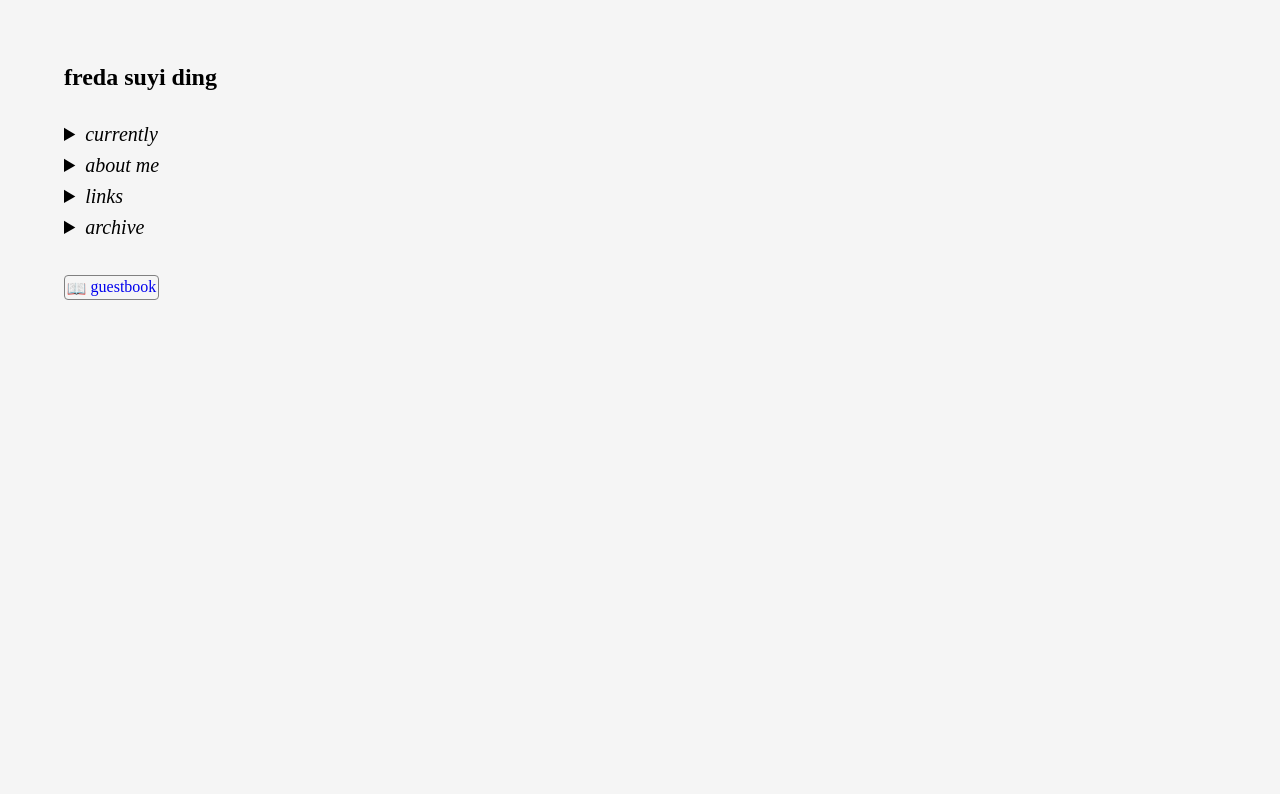
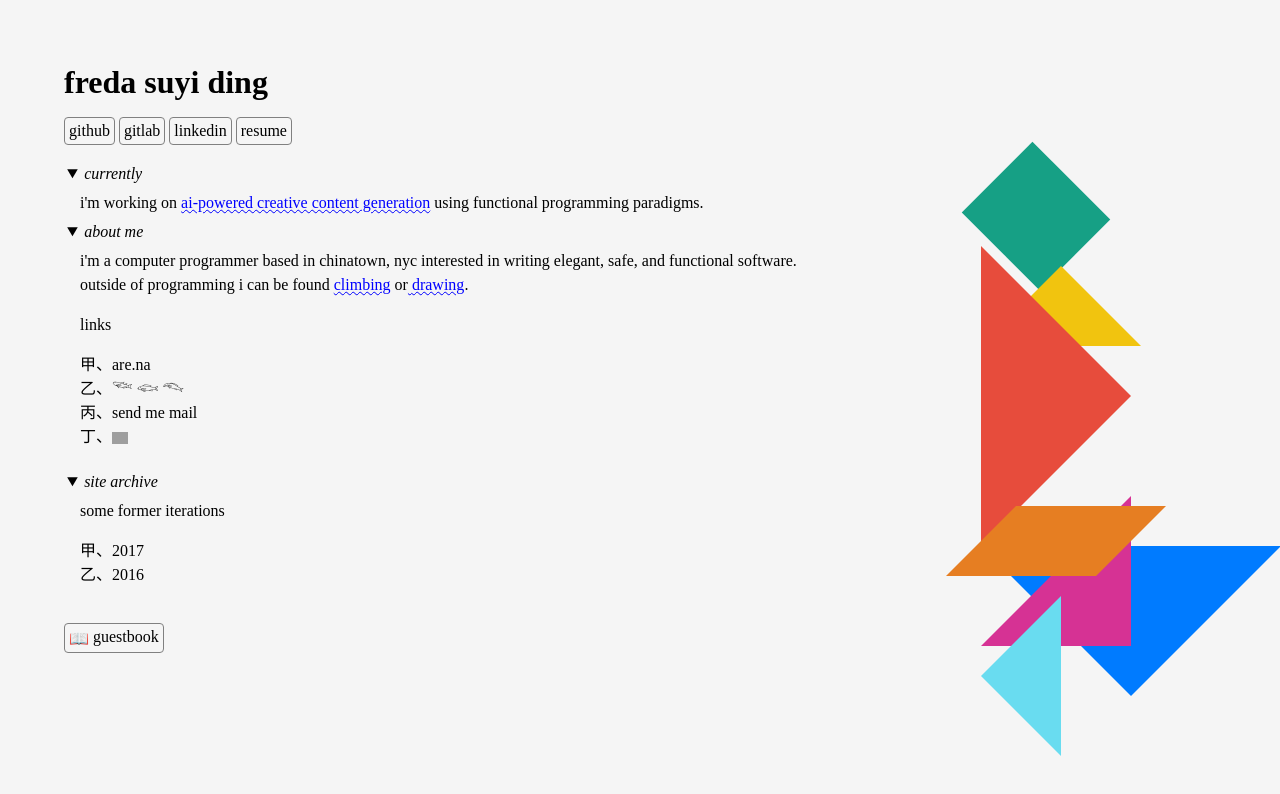
Before and after one commit to pseuyi/website, a React (Create React App) app: page / in a window 1280 px wide. Shown: the top 794 px of the page. Built offline with nearby package versions, Linux system fonts and the light colour scheme; grey boxes are pictures that could not be loaded.

Commit message:
adjust styles and reorganize links

```diff
--- a/src/App.css
+++ b/src/App.css
@@ -3,22 +3,43 @@
   margin: auto;
   padding: 4rem;
   font-family: "Times New Roman", "serif";
-  font-size: 20px;
+}
+
+@media (max-width: 1000px) {
+  .app {
+    padding: 2rem;
+  }
 }
 
 .title {
-  font-size: 1.5rem;
-  margin-bottom: 2rem;
+  font-size: 2rem;
+}
+
+.topLinks {
+  display: flex;
+  grid-gap: 0.25rem;
+  margin: 1rem 0;
+}
+
+.sections {
+  display: inline-block;
 }
 
 details {
   cursor: pointer;
+  text-decoration: none;
 }
 
 .summary {
   font-style: italic;
   font-family: "Times New Roman", "serif";
   margin: 0.25rem 0;
+  text-decoration: none;
+  padding-left: 0.2rem;
+}
+
+summary:focus {
+  outline: none;
 }
 
 .info {
@@ -26,32 +47,143 @@ details {
   line-height: 1.5rem;
 }
 
+ul {
+  padding-left: 2rem;
+}
+
 li {
   list-style-type: cjk-heavenly-stem;
+  text-decoration: none;
+
+  a {
+    text-decoration: none;
+  }
+  a:visited {
+    text-decoration: none;
+  }
 }
 
 a {
-  text-decoration: none;
+  color: black;
 }
 
 a:visited {
-  text-decoration: none;
   color: grey;
+}
+
+a:hover {
+  color: blue;
+}
+
+.clickable {
+  text-decoration-style: wavy;
+  text-decoration-thickness: 1px;
+  color: blue;
 }
 
 .guestbook {
   vertical-align: middle;
+  display: inline-block;
 }
 
 footer {
-  margin-top: 2rem;
+  margin-top: 1rem;
+  display: block;
+}
+
+.softButton {
   display: inline-block;
   border-radius: 0.25rem;
-  padding: 0.1rem;
+  padding: 0.25rem;
   border: solid 1px grey;
   font-size: 1rem;
+
+  a {
+    text-decoration: none;
+  }
+  a:visited {
+    text-decoration: none;
+  }
 }
 
-footer:hover {
+.softButton:hover {
   background-color: lightgrey;
 }
+
+/*blocks*/
+.block {
+  position: relative;
+}
+
+#square {
+  width: 110px;
+  height: 100px;
+  background: #16a085;
+  -webkit-transform: rotate(45deg);
+  -moz-transform: rotate(45deg);
+  -o-transform: rotate(45deg);
+  -ms-transform: rotate(45deg);
+  transform: rotate(45deg);
+}
+
+#triangle1 {
+  width: 0;
+  height: 0;
+  border-style: solid;
+  border-width: 0 80px 80px 80px;
+  border-color: transparent transparent #f1c40f transparent;
+}
+
+#triangle2 {
+  width: 0;
+  height: 0;
+  border-style: solid;
+  border-width: 150px 0 150px 150px;
+  border-color: transparent transparent transparent #e74c3c;
+  top: -100px;
+}
+
+#triangle3 {
+  width: 0;
+  height: 0;
+  border-style: solid;
+  border-width: 150px 150px 0 150px;
+  border-color: #007bff transparent transparent transparent;
+  top: -100px;
+}
+
+#triangle4 {
+  width: 0;
+  height: 0;
+  border-style: solid;
+  border-width: 0 0 150px 150px;
+  border-color: transparent transparent #d63294 transparent;
+  top: -300px;
+}
+
+#triangle5 {
+  width: 0;
+  height: 0;
+  border-style: solid;
+  border-width: 80px 80px 80px 0;
+  border-color: transparent #69dcf0 transparent transparent;
+  top: -350px;
+}
+
+#parallelogram {
+  width: 150px;
+  height: 70px;
+  -webkit-transform: skew(-45deg);
+  -moz-transform: skew(-45deg);
+  -o-transform: skew(-45deg);
+  background: #e67e22;
+  top: -600px;
+}
+
+/*Page layout*/
+#blockTray {
+  float: right;
+  height: 100%;
+  width: 20%;
+  padding: 5px;
+}
--- a/src/App.js
+++ b/src/App.js
@@ -6,16 +6,46 @@ function App() {
       <header className="title">
         <b>freda suyi ding</b>
       </header>
+      <div className="topLinks">
+        <div className="softButton">
+          <a href="https://github.com/pseuyi" target="_blank" rel="noreferrer">
+            github
+          </a>
+        </div>
+        <div className="softButton">
+          <a href="https://gitlab.com/pseuyi" target="_blank" rel="noreferrer">
+            gitlab
+          </a>
+        </div>
+        <div className="softButton">
+          <a
+            href="https://www.linkedin.com/in/pseuyi/"
+            target="_blank"
+            rel="noreferrer"
+          >
+            linkedin
+          </a>
+        </div>
+        <div className="softButton">
+          <a
+            href="https://docs.google.com/document/d/18GQSqlOH4n46326_tAB26Go9NKEBiMQGqiRomDJTP6w/edit?usp=sharing"
+            rel="noreferrer"
+          >
+            resume
+          </a>
+        </div>
+      </div>
 
-      <div>
-        <details>
+      <div className="sections">
+        <details open>
           <summary className="summary">currently</summary>
           <div className="info">
-            working on{" "}
+            i'm working on{" "}
             <a
               href="https://www.costarastrology.com/"
               target="_blank"
               rel="noreferrer"
+              className="clickable"
             >
               ai-powered creative content generation
             </a>{" "}
@@ -23,63 +53,32 @@ function App() {
           </div>
         </details>
 
-        <details>
+        <details open>
           <summary className="summary">about me</summary>
           <div className="info">
-            i'm a computer programmer based in chinatown, nyc. <br />
-            i'm interested in writing elegant, safe, and functional software.
-            <ul>
-              <li>
+            i'm a computer programmer based in chinatown, nyc interested in
+            writing elegant, safe, and functional software.
+            <br />
+            outside of programming i can be found{" "}
             <a
-                  href="https://github.com/pseuyi"
+              href="https://www.mountainproject.com/user/200352257/freda-nyc"
               target="_blank"
               rel="noreferrer"
+              className="clickable"
             >
-                  github
-                </a>
-              </li>
-              <li>
+              climbing
+            </a>{" "}
+            or
             <a
-                  href="https://gitlab.com/pseuyi"
+              href="https://art.pseuyi.dev"
               target="_blank"
               rel="noreferrer"
+              className="clickable"
             >
-                  gitlab
+              {" "}
+              drawing
             </a>
-              </li>
-              <li>
-                <a
-                  href="https://www.linkedin.com/in/pseuyi/"
-                  target="_blank"
-                  rel="noreferrer"
-                >
-                  linkedin
-                </a>
-              </li>
-              <li>
-                <a
-                  href="https://docs.google.com/document/d/18GQSqlOH4n46326_tAB26Go9NKEBiMQGqiRomDJTP6w/edit?usp=sharing"
-                  rel="noreferrer"
-                >
-                  cv
-                </a>
-              </li>
-              <li>
-                <a
-                  href="mailto:pseuyi@gmail.com?Subject=hi"
-                  target="_blank"
-                  rel="noopener noreferrer"
-                >
-                  email
-                </a>
-              </li>
-            </ul>
-          </div>
-        </details>
-        <details>
-          <summary className="summary">links</summary>
-          <div className="info">
-            a few things i've been doing online...
+            .<p>links</p>
             <ul>
               <li>
                 <a
@@ -101,11 +100,11 @@ function App() {
               </li>
               <li>
                 <a
-                  href="https://art.pseuyi.dev"
+                  href="mailto:pseuyi@gmail.com?Subject=hi"
                   target="_blank"
-                  rel="noreferrer"
+                  rel="noopener noreferrer"
                 >
-                  art
+                  send me mail
                 </a>
               </li>
               <li>
@@ -126,10 +125,10 @@ function App() {
           </div>
         </details>
 
-        <details>
-          <summary className="summary">archive</summary>
+        <details open>
+          <summary className="summary">site archive</summary>
           <div className="info">
-            past iterations of this site
+            some former iterations
             <ul>
               <li>
                 <a
@@ -154,7 +153,18 @@ function App() {
         </details>
       </div>
 
+      <div id="blockTray">
+        <div id="square" class="block"></div>
+        <div id="triangle1" class="block"></div>
+        <div id="triangle2" class="block"></div>
+        <div id="triangle3" class="block"></div>
+        <div id="triangle4" class="block"></div>
+        <div id="triangle5" class="block"></div>
+        <div id="parallelogram" class="block"></div>
+      </div>
+
       <footer>
+        <div className="softButton">
           <a
             href="http://pseuyi.123Guestbook.com/"
             target="_blank"
@@ -162,6 +172,7 @@ function App() {
           >
             <span className="guestbook">📖</span> guestbook
           </a>
+        </div>
       </footer>
     </div>
   );
```
Lines whose indentation alone changed are shown as unchanged.
